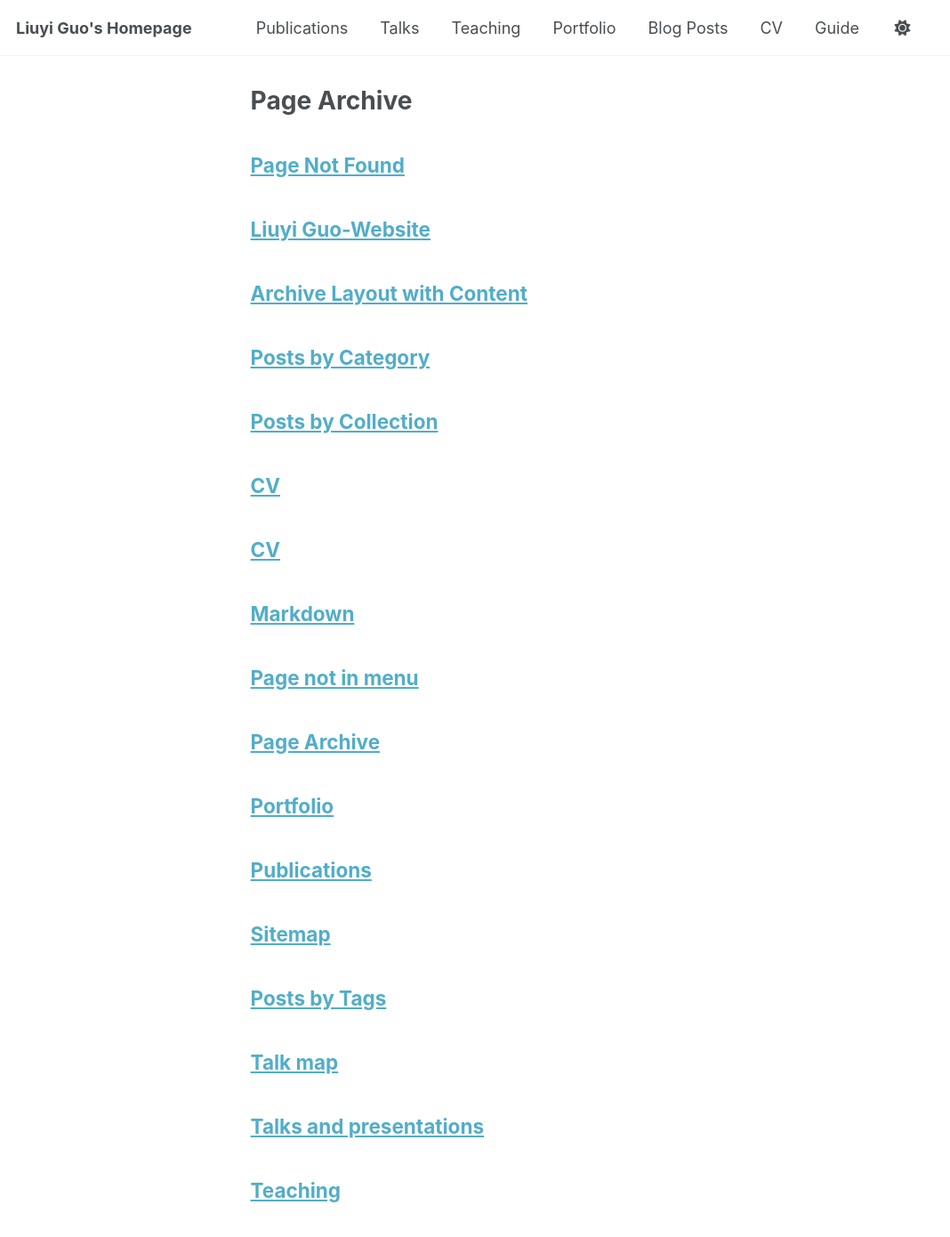
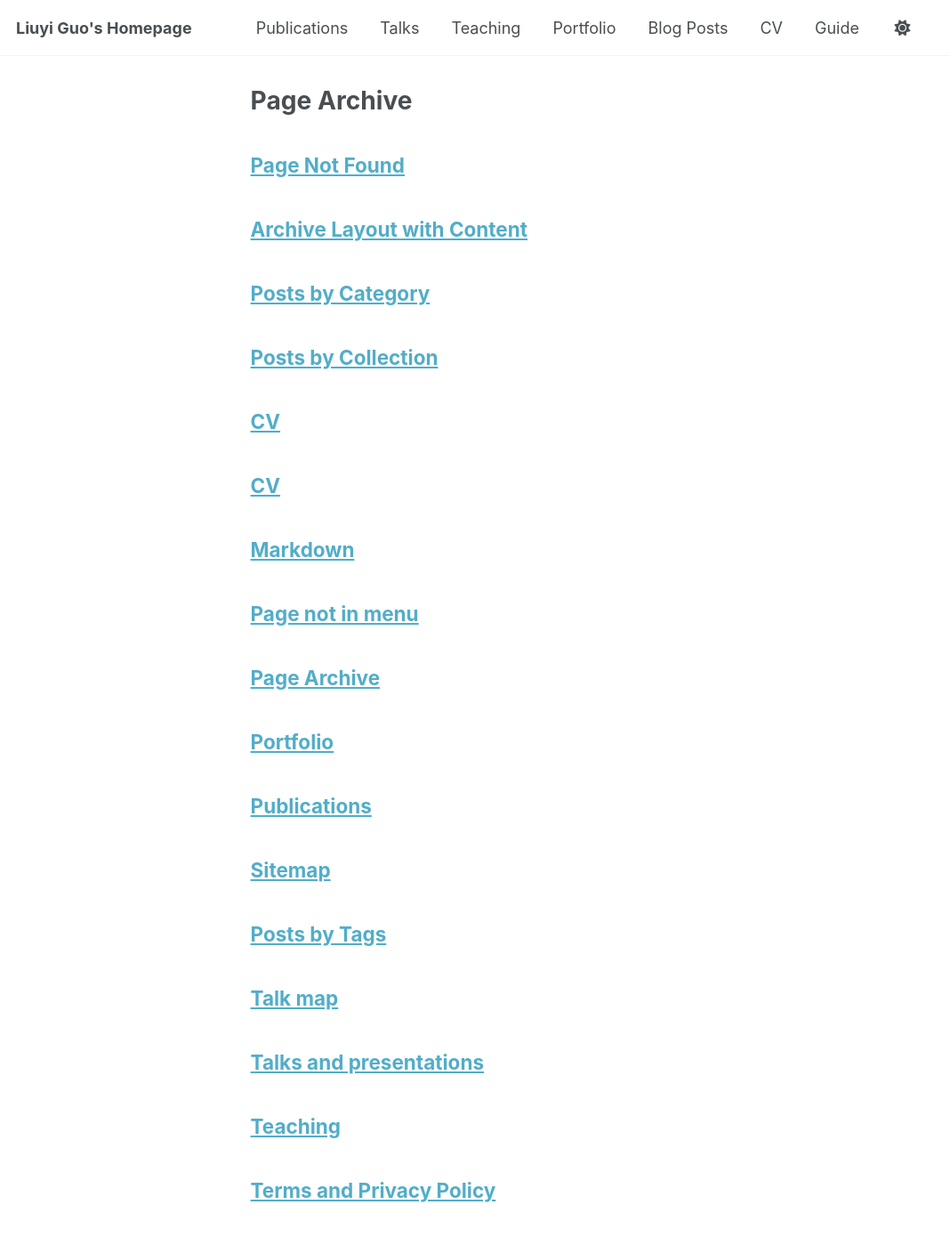
Before and after one commit to guoliuyi/lguo, a Jekyll site: the page built from _pages/page-archive.html, in a window 1280 px wide and 1400 px high. Shown: the top 1390 px of the window at 89% size, without its empty margins (0-1068 px from the left). Built offline with Jekyll 4.4.1, drawn with Linux system fonts in a browser that asks for light colours; a script bundle is joined from its source files by our own code; library files that are not in the unit come from our copies.

Commit message:
Update about.md

```diff
--- a/_pages/about.md
+++ b/_pages/about.md
@@ -1,10 +1,4 @@
----
-permalink: /
-title: "Liuyi Guo-Website"
-redirect_from:
-  - /about/
-  - /about.html
----
+
 
 
 
```
